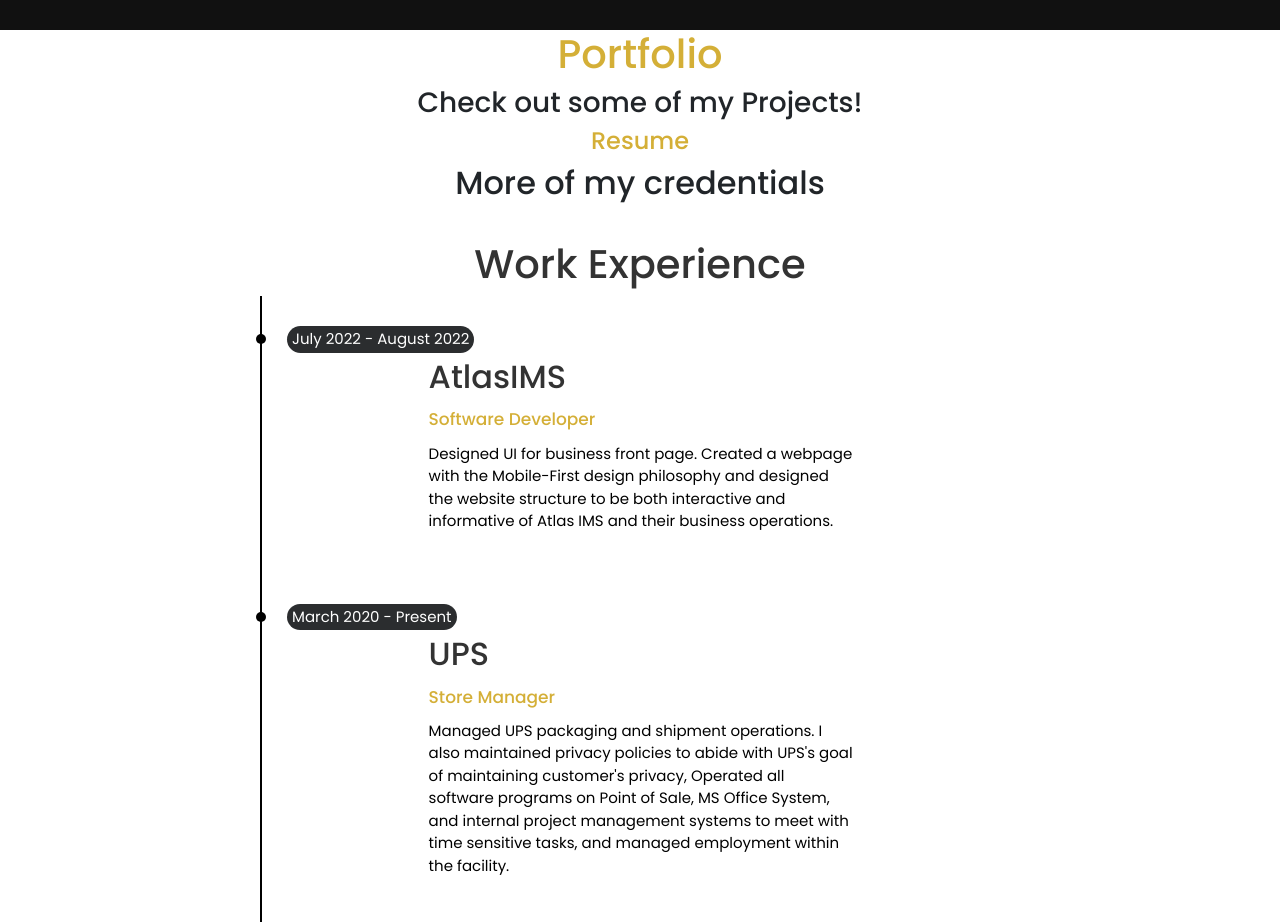
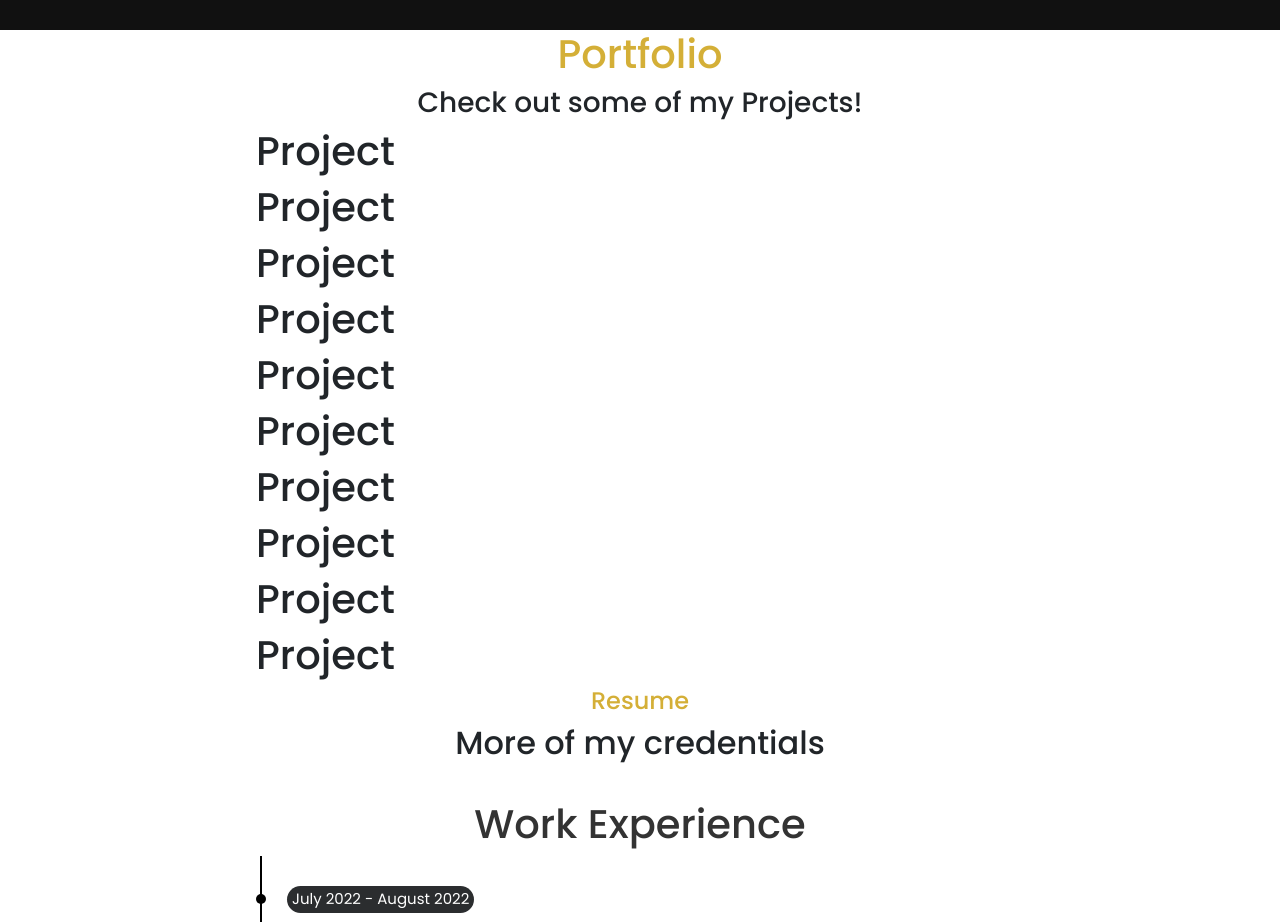
Before and after one commit to samisamara/personalWebpage, a React (Create React App) app: page / in a window 1280 px wide. Shown: the part 2020-2942 px from the top of the page. Built offline with nearby package versions, Linux system fonts and the light colour scheme.

Commit message:
created Project component, created list of projects

```diff
--- a/src/components/Portfolio.js
+++ b/src/components/Portfolio.js
@@ -1,5 +1,6 @@
 import React from "react";
 import '../styles/Portfolio.css';
+import Project from "./Project";
 
 const projects = [
   {
@@ -8,9 +9,51 @@
     description: "Designed UI for business front page. Created a webpage with the Mobile-First design philosophy and designed the website structure to be both interactive and informative of Atlas IMS and their business operations."
   },
   {
-
+    name: "driveThruApp",
+    type: "Web Development",
+    description: "Designed the functionality of a drive thru app a fast food corporation would utilize to speed up the process order and delivery. This project used Starbucks as an example of how their own drive thru app would function."
+  },
+  {
+    name: "Donut Dasher",
+    type: "Android App",
+    description: "Mobile Application for a hypthetical donut delivery service. Users can customize donuts to their own preference, and the price would be calculated based on the user's choices."
+  },
+  {
+    name: "Casino Games",
+    type: "Java",
+    description: "Collection of card and dice games built in Java. Users can select different games to play, such as Blackjack and Ceelo, view instructions, or go back to the main menu. The program tracks wins, loses, and money throughout the project."
+  },
+  {
+    name: "Video Player",
+    type: "Web Page",
+    description: "Video playing webpage that pulls YouTube videos from YouTube's API. The website defaults to a video about React.js upon launch, and users can search for videos and view recommended videos based on the results."
+  },
+  {
+    name: "Image Search",
+    type: "Web Page",
+    description: "Web page that allows users to view images based on the user's search term. This website utilizes Google's API to perform search actions."
+  },
+  {
+    name: "Pokemon Quiz",
+    type: "Web Page",
+    description: "A web quiz on the 'Pokemon' series. Questions range from easy to hard. When users submits the quiz, and animated test score appears on the page."
+  },
+  {
+    name: "Super Smash Bros Webpage",
+    type: "Web Page",
+    description: "A web page showcasing all the content available in the 'Super Smash Bros Ultimate' video game. The webpage has custom text for each character, item, mode, and button combinations. The website also allows users to watch the official trailer for the game."
+  },
+  {
+    name: "Real-Time-Chatroom",
+    type: "Web Page",
+    description: "Discord-like webpage that allows for several different users to send messages to a variety of different servers/chatrooms."
+  },
+  {
+    name: "Weather App",
+    type: "Web Page",
+    description: "Weather application that uses user's location to find the correct weather, and display that information on screen, with CSS styling that changes depending on the weather conditions of the user's area."
   }
-]
+];
 
 const Portfolio = () => {
   return (
@@ -18,6 +61,11 @@
       <div className="content">
         <h1 className="portfolioTitle">Portfolio</h1>
         <h3 className="portfolioSubTitle">Check out some of my Projects!</h3>
+        <div className="">
+          {
+            projects.map(project => <Project />)
+          }
+        </div>
       </div>
     </div>
   );
--- /dev/null
+++ b/src/components/Project.js
@@ -0,0 +1,11 @@
+import React from "react";
+
+const Project = () => {
+  return (
+    <div>
+      <h1>Project</h1>
+    </div>
+  );
+};
+
+export default Project;
```
